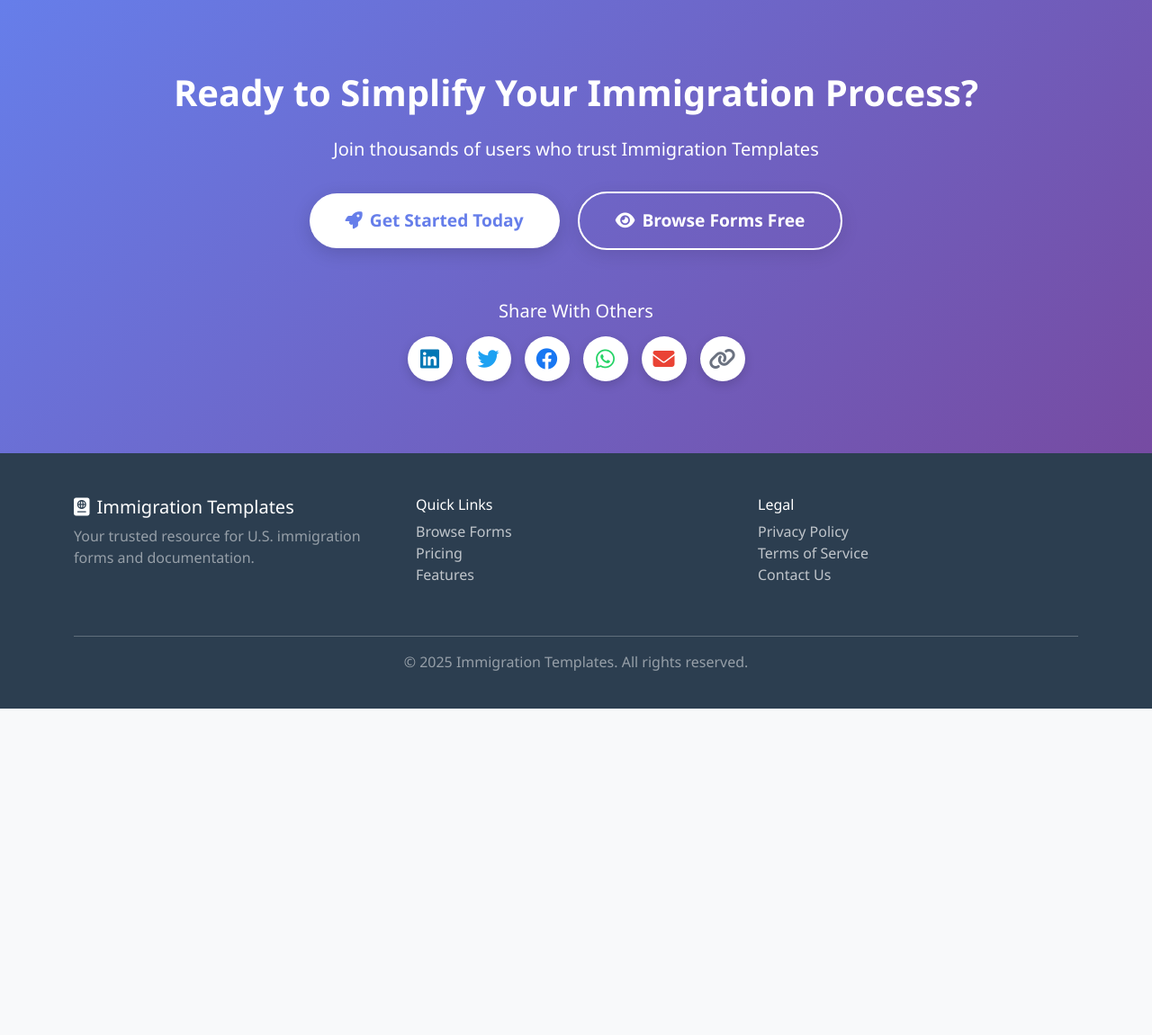
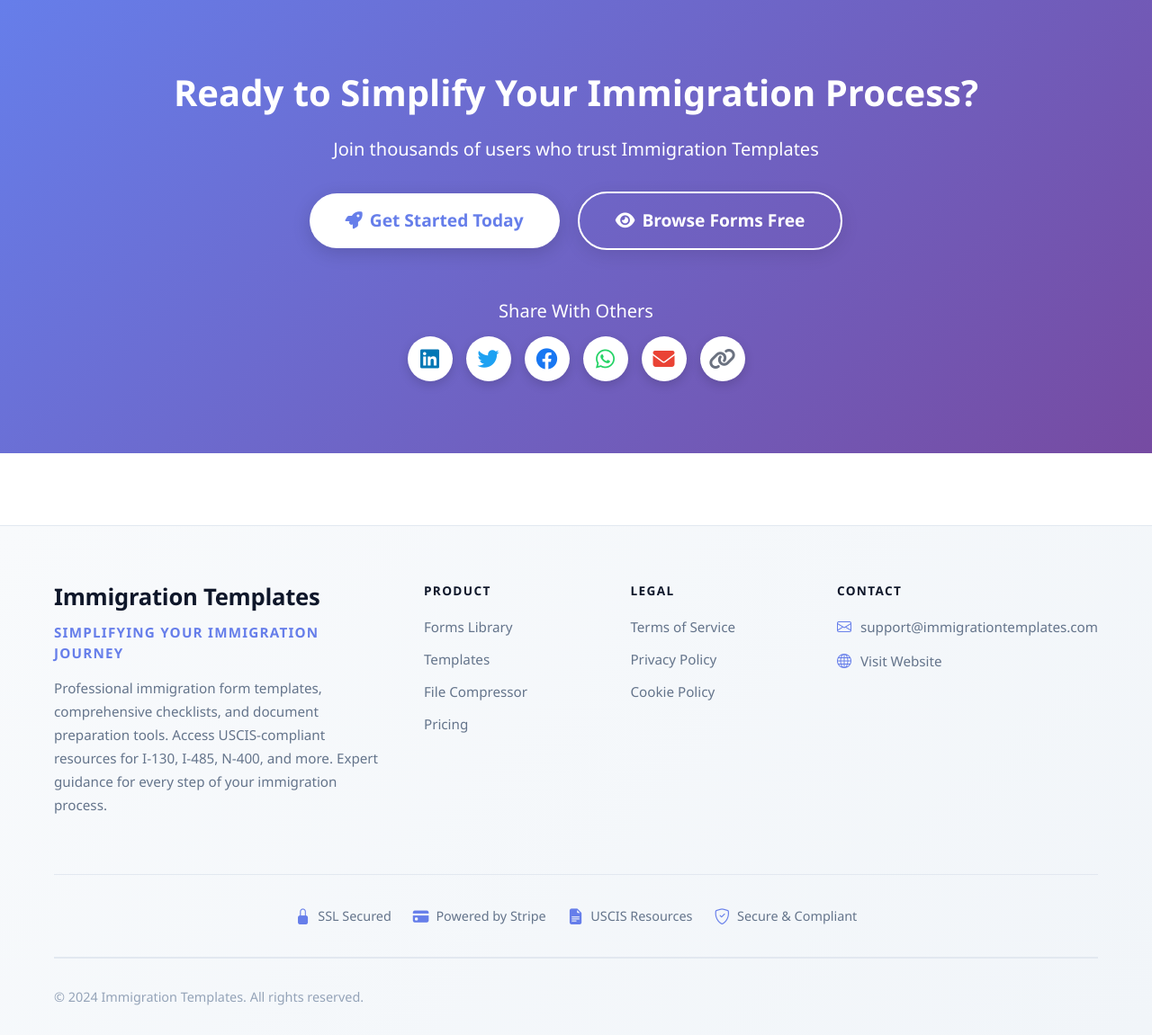
Before and after one commit to Prasan1/immigration, a Flask app: page / in a window 1280 px wide. Shown: the part 5191-6342 px from the top of the page at 90% size. Before the commit the page ends 5979 px from the top, so only its background shows below. Run offline with Flask 3, Linux system fonts and the light colour scheme; some libraries are stand-ins or nearby versions.

Commit message:
Add professional footer across main pages using base template
Created base.html template with PolicyGen-style footer including:
- 4-column footer grid (Company, Product, Legal, Contact)
- Trust badges (SSL, Stripe, USCIS Resources, Secure & Compliant)
- Responsive design (4col → 2col → 1col on mobile)
- Professional gradient background

Updated pages to extend base.html:
- home.html: Homepage with all features and pricing preview
- pricing.html: Pricing page with tier cards and signup modal
- templates_browse.html: Template library page with category filters

Footer now appears consistently across all main visitor pages.
Next: Update file_compressor.html

🤖 Generated with Claude Code (https://claude.com/claude-code)

Co-Authored-By: Claude Sonnet 4.5 <noreply@anthropic.com>

```diff
--- a/templates/home.html
+++ b/templates/home.html
@@ -1,18 +1,8 @@
-<!DOCTYPE html>
-<html lang="en">
-<head>
-    <meta charset="UTF-8">
-    <meta name="viewport" content="width=device-width, initial-scale=1.0">
-    <title>Immigration Forms Portal - Simplify Your Immigration Journey</title>
+{% extends "base.html" %}
 
-    <!-- Favicon -->
-    <link rel="icon" type="image/svg+xml" href="/static/favicon.svg">
-    <link rel="alternate icon" href="/static/favicon.svg">
+{% block title %}Immigration Forms Portal - Simplify Your Immigration Journey{% endblock %}
 
-    <link href="https://cdnjs.cloudflare.com/ajax/libs/bootstrap/5.3.0/css/bootstrap.min.css" rel="stylesheet">
-    <link href="https://cdnjs.cloudflare.com/ajax/libs/font-awesome/6.4.0/css/all.min.css" rel="stylesheet">
-    <script src="https://cdnjs.cloudflare.com/ajax/libs/jquery/3.7.0/jquery.min.js"></script>
-    <script src="https://cdnjs.cloudflare.com/ajax/libs/bootstrap/5.3.0/js/bootstrap.bundle.min.js"></script>
+{% block head %}
     <style>
         :root {
             --primary-color: #2c3e50;
@@ -306,23 +296,6 @@
             margin-bottom: 1.5rem;
         }
 
-        /* Footer */
-        .footer {
-            background: var(--primary-color);
-            color: white;
-            padding: 3rem 0 1.5rem;
-        }
-
-        .footer a {
-            color: rgba(255,255,255,0.7);
-            text-decoration: none;
-            transition: color 0.3s;
-        }
-
-        .footer a:hover {
-            color: white;
-        }
-
         /* Share Buttons Inline - Home Page */
         .share-buttons-inline-home {
             display: flex;
@@ -403,8 +376,9 @@
             background: linear-gradient(135deg, var(--brand-primary) 0%, var(--brand-secondary) 100%) !important;
         }
     </style>
-</head>
-<body>
+{% endblock %}
+
+{% block content %}
     <!-- Navbar -->
     <nav class="navbar navbar-expand-lg navbar-dark fixed-top">
         <div class="container">
@@ -930,44 +904,9 @@
             </div>
         </div>
     </section>
+{% endblock %}
 
-    <!-- Footer -->
-    <footer class="footer">
-        <div class="container">
-            <div class="row">
-                <div class="col-md-4 mb-4">
-                    <h5><i class="fas fa-passport me-2"></i>{{ g.branding.site_name }}</h5>
-                    <p class="text-white-50">
-                        Your trusted resource for U.S. immigration forms and documentation.
-                    </p>
-                </div>
-                <div class="col-md-4 mb-4">
-                    <h6>Quick Links</h6>
-                    <ul class="list-unstyled">
-                        <li><a href="/forms">Browse Forms</a></li>
-                        <li><a href="/pricing">Pricing</a></li>
-                        <li><a href="#features">Features</a></li>
-                        {% if user %}
-                        <li><a href="/dashboard">Dashboard</a></li>
-                        {% endif %}
-                    </ul>
-                </div>
-                <div class="col-md-4 mb-4">
-                    <h6>Legal</h6>
-                    <ul class="list-unstyled">
-                        <li><a href="/privacy">Privacy Policy</a></li>
-                        <li><a href="/terms">Terms of Service</a></li>
-                        <li><a href="mailto:support@immigrationtemplates.com">Contact Us</a></li>
-                    </ul>
-                </div>
-            </div>
-            <hr class="border-white-50">
-            <div class="text-center text-white-50">
-                <p>&copy; 2025 {{ g.branding.site_name }}. All rights reserved.</p>
-            </div>
-        </div>
-    </footer>
-
+{% block scripts %}
     <script>
         $(document).ready(function() {
             // Logout handler
@@ -1055,5 +994,4 @@
             };
         });
     </script>
-</body>
-</html>
+{% endblock %}
```
Also changed, not shown: templates/pricing.html (+11 -18 lines), templates/templates_browse.html (+9 -17 lines).
